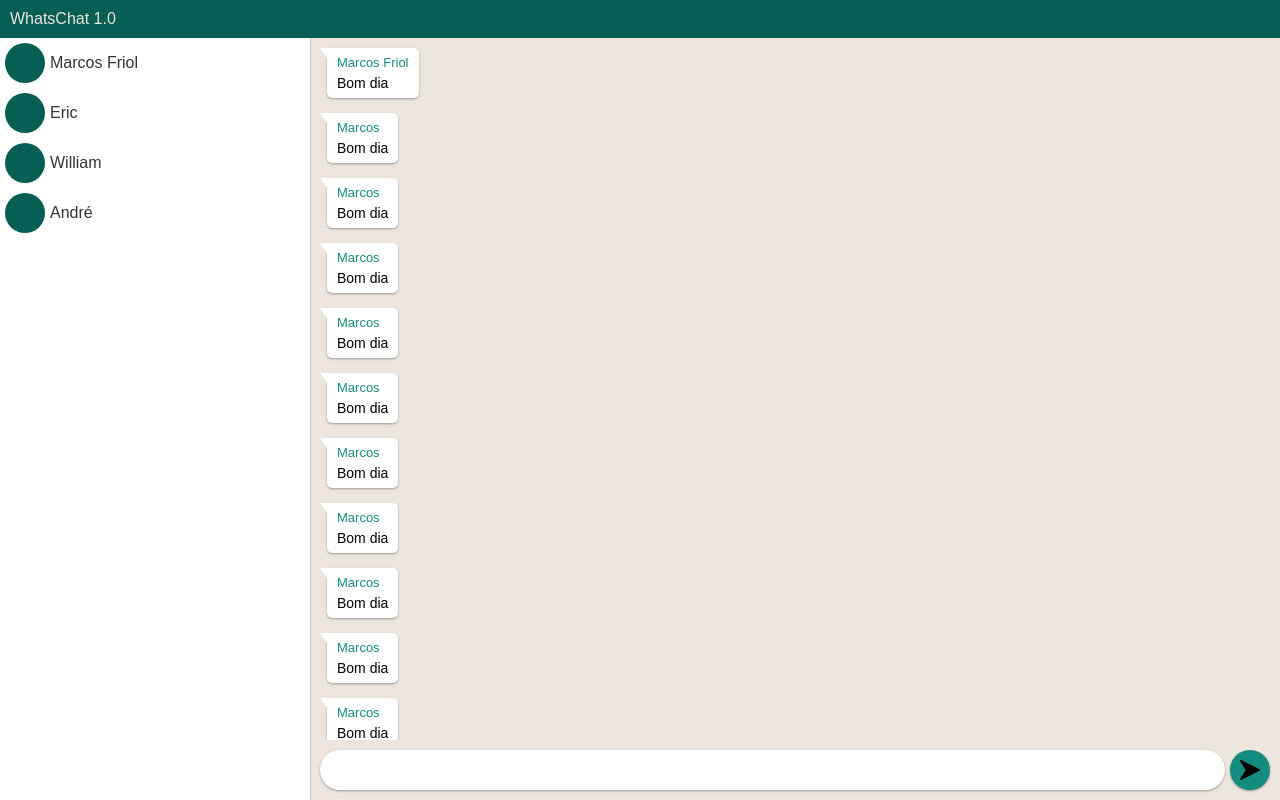
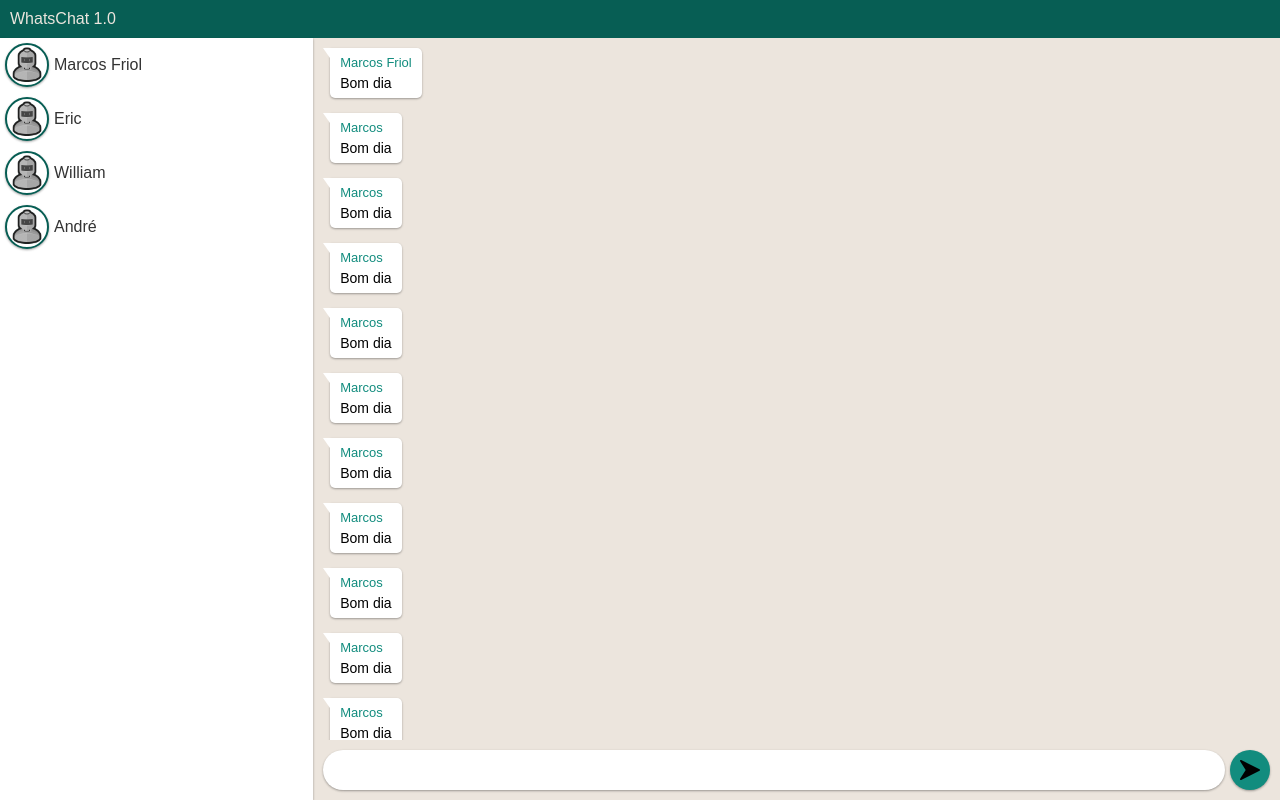
Before and after one commit to RickCaleg/WhatsChat, a website: page app/views/index/index.html in a window 1280 px wide. Drawn offline with Linux system fonts and the light colour scheme; files whose address does not match are found by name.

Commit message:
robot_img

```diff
--- a/app/content/css/index/index.less
+++ b/app/content/css/index/index.less
@@ -65,12 +65,17 @@ html {
                 }
 
                 .foto {
-                    flex-shrink     : 0;
-                    margin-right    : 5px;
-                    height          : 40px;
-                    width           : 40px;
-                    border-radius   : 999px;
-                    background-color: @whats-color-1;
+                    flex-shrink        : 0;
+                    margin-right       : 5px;
+                    height             : 40px;
+                    width              : 40px;
+                    border-radius      : 999px;
+                    background-size    : cover;
+                    background-position: center;
+                    background-repeat  : no-repeat;
+                    background-color   : @whats-color-1;
+                    border             : 2px solid @whats-color-1;
+                    .box-shadow;
                 }
 
                 .nome {
--- a/app/content/css/usuario/usuario.less
+++ b/app/content/css/usuario/usuario.less
@@ -17,7 +17,7 @@ html {
         position        : absolute;
         top             : 0;
         left            : 0;
-        background-color: rgba(0, 0, 0, 0.5);
+        background-color: rgba(0, 0, 0, 0.95);
         display         : flex;
         justify-content : center;
         align-items     : center;
@@ -29,6 +29,7 @@ html {
             align-items     : center;
             padding         : 20px;
             border-radius   : 10px;
+            user-select     : none;
             .box-shadow;
 
             .linha {
@@ -75,7 +76,7 @@ html {
                     height       : 40px;
                     border       : none;
                     border-radius: 7px;
-                    padding      : 3px 5px;
+                    padding      : 3px 10px;
                     color        : #333;
                     font-size    : 15px;
                     .box-shadow;
--- a/app/content/js/usuario.js
+++ b/app/content/js/usuario.js
@@ -2,7 +2,6 @@ var Usuario = (function () {
     const form = document.querySelector('#FormularioUsuario');
     const fileUpload = form.querySelector('#fileUpload');
     const fotoUsuario = form.querySelector('#fotoUsuario');
-    const btnExcluir = document.querySelector('#btnExcluir');
 
     fotoUsuario.addEventListener('click', () => fileUpload.click());
     fileUpload.addEventListener('change', async function () {
--- a/app/views/index/index.html
+++ b/app/views/index/index.html
@@ -16,19 +16,19 @@
     <header>WhatsChat 1.0</header>
     <nav>
         <div class="item">
-            <div class="foto"></div>
+            <div class="foto" style="background-image: url(/content/img/robot_grayscale.png);"></div>
             <div class="nome">Marcos Friol</div>
         </div>
         <div class="item">
-            <div class="foto"></div>
+            <div class="foto" style="background-image: url(/content/img/robot_grayscale.png);"></div>
             <div class="nome">Eric</div>
         </div>
         <div class="item">
-            <div class="foto"></div>
+            <div class="foto" style="background-image: url(/content/img/robot_grayscale.png);"></div>
             <div class="nome">William</div>
         </div>
         <div class="item">
-            <div class="foto"></div>
+            <div class="foto" style="background-image: url(/content/img/robot_grayscale.png);"></div>
             <div class="nome">André</div>
         </div>
     </nav>
```
Also changed, not shown: app/views/usuario/usuario.html (+6 -25 lines), app/content/css/index/index.css, app/content/css/usuario/usuario.css, app/content/img/robot.png (added), app/content/img/robot_grayscale.png (added), app/files/fotosUsuarios/foto.jpg (deleted).
